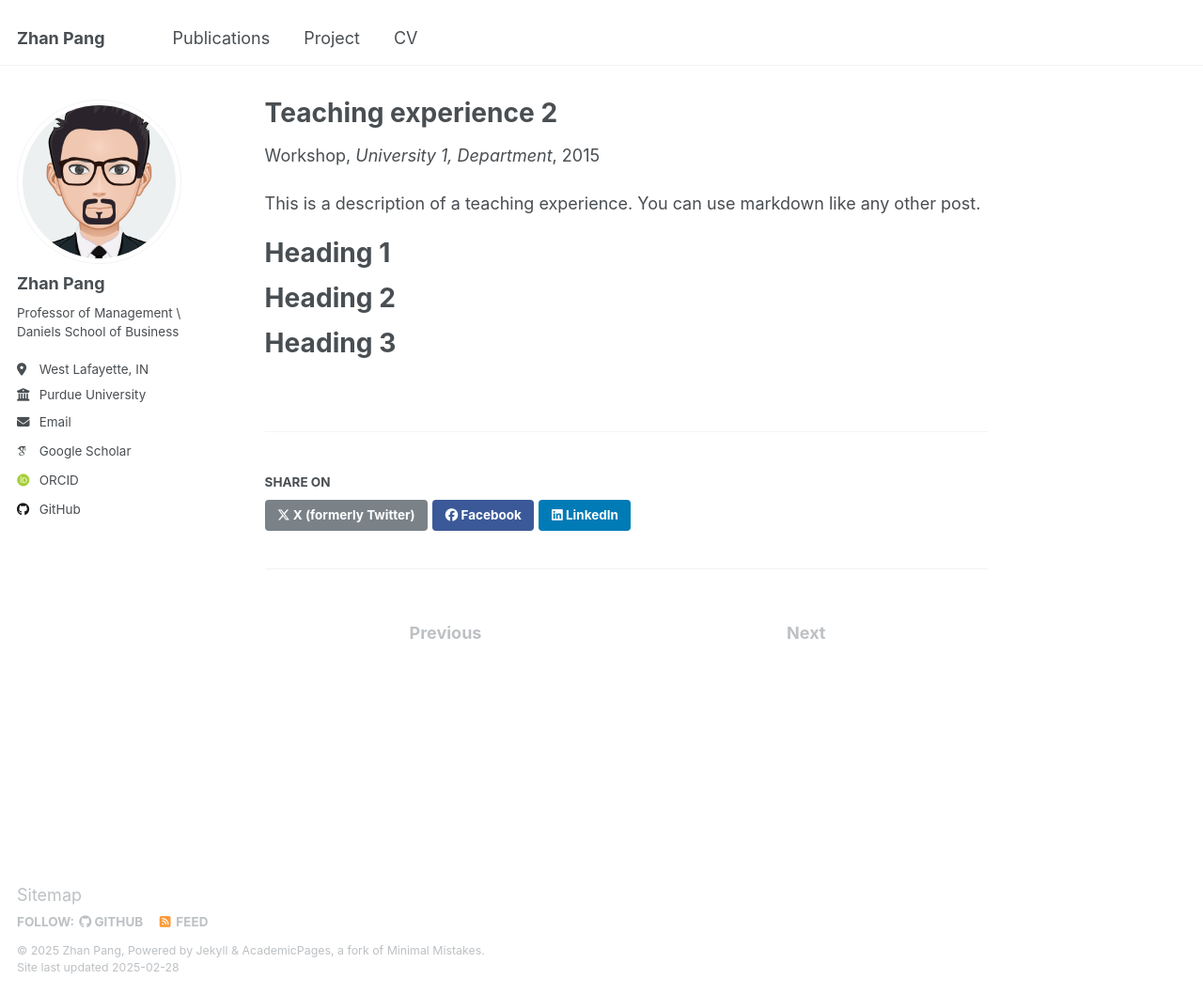
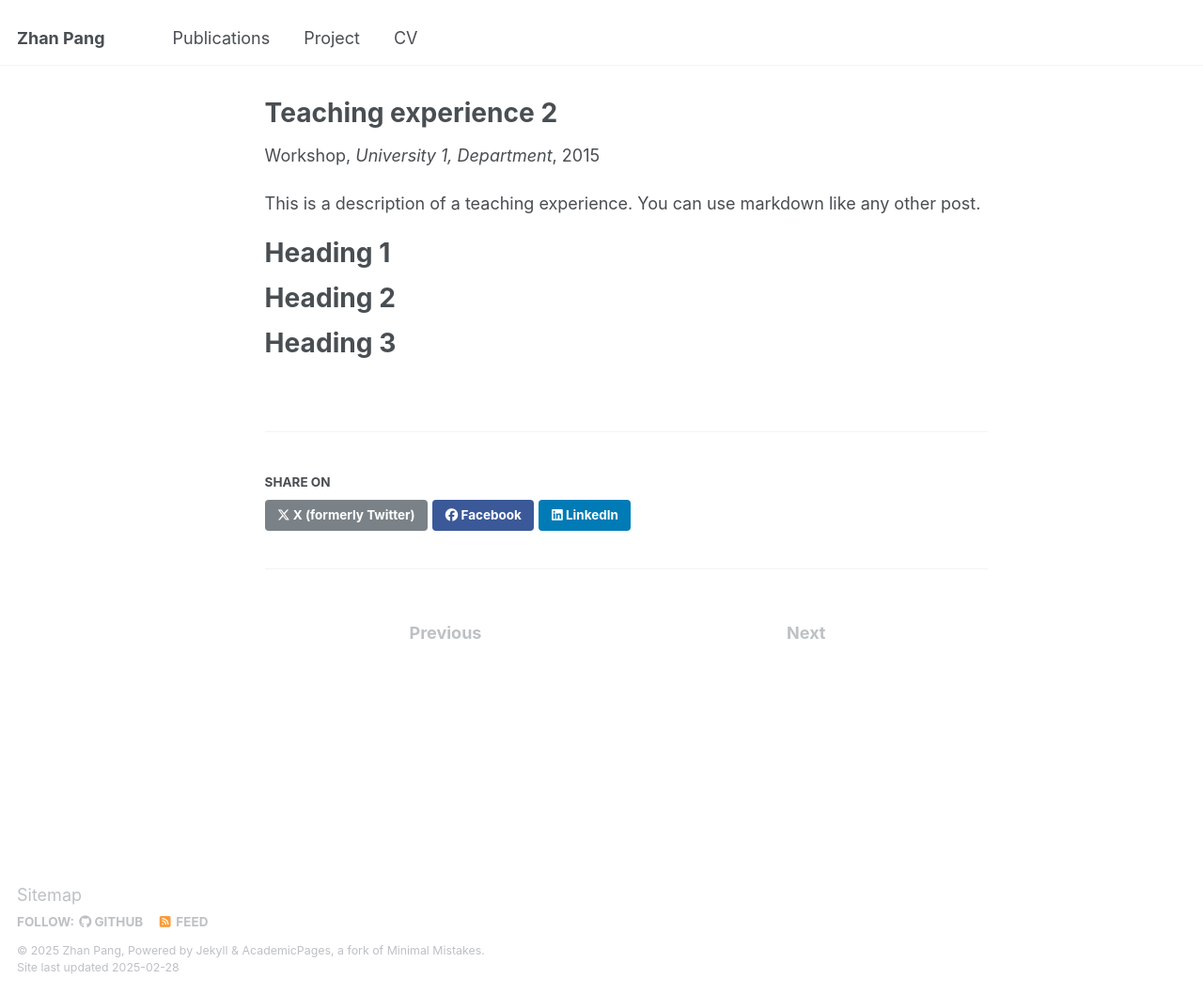
Before and after one commit to panalyticslab/panalyticslab.github.io, a Jekyll site: the page built from _teaching/2015-spring-teaching-2.md, in a window 1280 px wide and 1058 px high. Shown: the whole window at 94% size. Built offline with Jekyll 4.4.1, drawn with Linux system fonts in a browser that asks for light colours; some web fonts are replaced; some of the changed lines change nothing that is shown.

Commit message:
Update _config.yml

```diff
--- a/_config.yml
+++ b/_config.yml
@@ -25,7 +25,7 @@ author:
   avatar           : "myAvatar.png"
   name             : "Zhan Pang"
   pronouns         : # example: "she/her"
-  bio              : "Professor of Management \\ Daniels School of Business"
+  bio              : "Professor of Management | Daniels School of Business"
   employer         : "Purdue University"
   location         : "West Lafayette, IN"
   uri              : # URL
@@ -235,7 +235,7 @@ defaults:
       type: posts
     values:
       layout: single
-      author_profile: true
+    #  author_profile: true
       read_time: true
       comments: true
       share: true
@@ -253,7 +253,7 @@ defaults:
       type: teaching
     values:
       layout: single
-      author_profile: true
+    #  author_profile: true
       share: true
       comments: true
   # _publications
@@ -262,7 +262,7 @@ defaults:
       type: publications
     values:
       layout: single
-      author_profile: true
+     # author_profile: true
       share: true
       comments: true
   # _portfolio
@@ -271,7 +271,7 @@ defaults:
       type: portfolio
     values:
       layout: single
-      author_profile: true
+     # author_profile: true
       share: true
       comment: true
   # _talks
@@ -280,7 +280,7 @@ defaults:
       type: talks
     values:
       layout: talk
-      author_profile: true
+     # author_profile: true
       share: true
 
 
```
